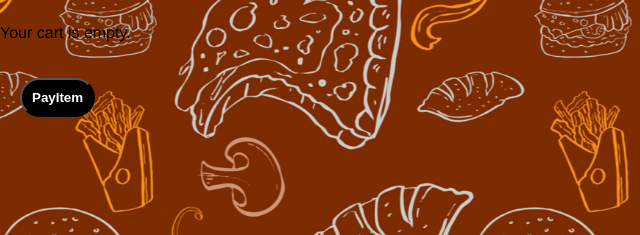
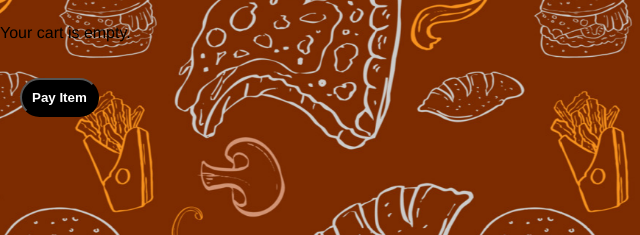
Before and after one commit to Imrnazuhr/BiteDash, a website: page checkOut.html in a window 1280 px wide. Shown: the part 147-382 px from the top of the page, 0-640 px from the left. Drawn offline with Linux system fonts and the light colour scheme.

Commit message:
Update checkOut.html

```diff
--- a/checkOut.html
+++ b/checkOut.html
@@ -9,7 +9,7 @@
     <h1 id="order-list">Order List</h1>
     <p id="addToCart-list"></p>
     <script src="script.js"></script>
-    <button id="payment-button" class="clickable-button" onclick="payment()">PayItem</button>
+    <button id="payment-button" class="clickable-button" onclick="payment()">Pay Item</button>
 </div>
 </body>
 </html>
```
